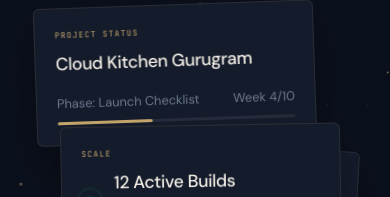
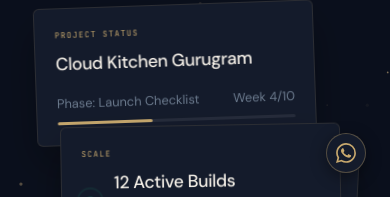
Before and after one commit to Vipul0052/Vyom-Ventures, a React (Vite) app: page / in a window 390 px wide. Shown: the part 647-844 px from the top of the page. Built offline with nearby package versions, Linux system fonts and the light colour scheme.

Commit message:
Fix custom cursor visibility on touchscreen laptops, and style WhatsApp floating CTA with premium theme and footer safety alignment

```diff
--- a/src/App.tsx
+++ b/src/App.tsx
@@ -71,16 +71,7 @@ function App() {
       {/* Single-line footer with location indicators */}
       <Footer />
 
-      {/*
-        ========================================================================
-        FLOATING WHATSAPP CTA
-        To activate:
-        1. Uncomment the block below.
-        2. Replace '919999999999' with your actual WhatsApp business phone number
-           (include country code, without '+' or spaces).
-        ========================================================================
-      */}
-      {/*
+      {/* Floating WhatsApp CTA */}
       <a
         href="https://wa.me/919999999999?text=Hi%20Vyom%20Ventures,%20I'd%20like%20to%20inquire%20about%20your%20services."
         className="whatsapp-float-btn"
@@ -88,11 +79,10 @@ function App() {
         rel="noopener noreferrer"
         aria-label="Chat on WhatsApp"
       >
-        <svg viewBox="0 0 24 24" width="28" height="28" fill="currentColor">
+        <svg viewBox="0 0 24 24" width="20" height="20" fill="currentColor">
           <path d="M17.472 14.382c-.297-.149-1.758-.867-2.03-.967-.273-.099-.471-.148-.67.15-.197.297-.767.966-.94 1.164-.173.199-.347.223-.644.075-.297-.15-1.255-.463-2.39-1.475-.883-.788-1.48-1.761-1.653-2.059-.173-.297-.018-.458.13-.606.134-.133.298-.347.446-.52.149-.174.198-.298.298-.497.099-.198.05-.371-.025-.52-.075-.149-.669-1.612-.916-2.207-.242-.579-.487-.5-.669-.51-.173-.008-.371-.01-.57-.01-.198 0-.52.074-.792.372-.272.297-1.04 1.016-1.04 2.479 0 1.462 1.065 2.875 1.213 3.074.149.198 2.096 3.2 5.077 4.487.709.306 1.262.489 1.694.625.712.227 1.36.195 1.871.118.571-.085 1.758-.719 2.006-1.413.248-.694.248-1.289.173-1.413-.074-.124-.272-.198-.57-.347m-5.421 7.403h-.004a9.87 9.87 0 01-5.031-1.378l-.361-.214-3.741.982.998-3.648-.235-.374a9.86 9.86 0 01-1.51-5.26c.001-5.45 4.436-9.884 9.888-9.884 2.64 0 5.122 1.03 6.988 2.898a9.825 9.825 0 012.893 6.994c-.003 5.45-4.437 9.884-9.885 9.884m8.413-18.297A11.815 11.815 0 0012.05 0C5.495 0 .16 5.335.157 11.892c0 2.096.547 4.142 1.588 5.945L0 24l6.335-1.662c1.746.953 3.71 1.455 5.703 1.457h.004c6.554 0 11.89-5.335 11.893-11.893a11.821 11.821 0 00-3.48-8.413z"/>
         </svg>
       </a>
-      */}
     </>
   );
 }
--- a/src/components/CustomCursor.tsx
+++ b/src/components/CustomCursor.tsx
@@ -6,9 +6,9 @@ export default function CustomCursor() {
   const [isHovered, setIsHovered] = useState(false);
 
   useEffect(() => {
-    // Disable on mobile/tablet devices
-    const isTouchDevice = 'ontouchstart' in window || navigator.maxTouchPoints > 0;
-    if (isTouchDevice) return;
+    // Disable on devices that do not support hover/pointer interactions (mobile/tablet touch-only)
+    const hasHover = window.matchMedia('(hover: hover)').matches;
+    if (!hasHover) return;
 
     const cursor = cursorRef.current;
     if (!cursor) return;
--- a/src/components/Footer.tsx
+++ b/src/components/Footer.tsx
@@ -2,7 +2,8 @@ export default function Footer() {
   return (
     <footer className="footer-main">
       <div className="footer-container">
-        {/* Logo left */}
+        {/* Left Group: Logo and Location */}
+        <div className="footer-left-group">
           <div className="footer-logo">
             <svg viewBox="0 0 100 100" className="footer-logo-svg" fill="none">
               <path d="M25 35 L50 75" stroke="var(--color-gold)" strokeWidth="4.5" strokeLinecap="round" />
@@ -11,15 +12,14 @@ export default function Footer() {
             </svg>
             <span className="footer-brand font-mono-accent">VYOM</span>
           </div>
+          <div className="footer-location font-mono-accent">
+            Gurugram, India
+          </div>
+        </div>
 
-        {/* © center */}
+        {/* Right Group: Copyright */}
         <div className="footer-copyright font-mono-accent">
           © {new Date().getFullYear()} Vyom Ventures. All rights reserved.
-        </div>
-
-        {/* Location right */}
-        <div className="footer-location font-mono-accent">
-          Gurugram, India
         </div>
       </div>
     </footer>
--- a/src/index.css
+++ b/src/index.css
@@ -1970,10 +1970,17 @@ a.info-value:hover {
   color: var(--color-gold);
 }
 
+.footer-left-group {
+  display: flex;
+  align-items: center;
+  gap: 3.5rem;
+}
+
 .footer-copyright {
   font-size: 0.75rem;
   color: var(--color-muted);
   letter-spacing: 0.05em;
+  margin-right: 6rem; /* Prevent overlap with floating WhatsApp button */
 }
 
 .footer-location {
@@ -1990,6 +1997,14 @@ a.info-value:hover {
     flex-direction: column;
     gap: 1.5rem;
     text-align: center;
+  }
+  .footer-left-group {
+    flex-direction: column;
+    gap: 1rem;
+    align-items: center;
+  }
+  .footer-copyright {
+    margin-right: 0;
   }
 }
 
@@ -1998,29 +2013,31 @@ a.info-value:hover {
   position: fixed;
   bottom: 2rem;
   right: 2rem;
-  width: 56px;
-  height: 56px;
-  background-color: #25D366;
-  color: #FFFFFF;
+  width: 46px;
+  height: 46px;
+  background-color: var(--bg-surface);
+  color: var(--color-gold);
+  border: 1px solid rgba(200, 169, 110, 0.35);
   border-radius: 50%;
   display: flex;
   align-items: center;
   justify-content: center;
-  box-shadow: 0 4px 12px rgba(0, 0, 0, 0.25);
+  box-shadow: 0 4px 16px rgba(0, 0, 0, 0.4);
   z-index: 9998;
-  transition: transform 0.3s cubic-bezier(0.25, 1, 0.5, 1), background-color 0.3s ease;
+  transition: transform 0.3s cubic-bezier(0.25, 1, 0.5, 1), background-color 0.3s ease, border-color 0.3s ease;
 }
 
 .whatsapp-float-btn:hover {
   transform: scale(1.08);
-  background-color: #20ba59;
+  background-color: var(--bg-hover);
+  border-color: var(--color-gold);
 }
 
 @media (max-width: 768px) {
   .whatsapp-float-btn {
     bottom: 1.5rem;
     right: 1.5rem;
-    width: 48px;
-    height: 48px;
-  }
-}
+    width: 40px;
+    height: 40px;
+  }
+}
```
Lines whose indentation alone changed are shown as unchanged.
